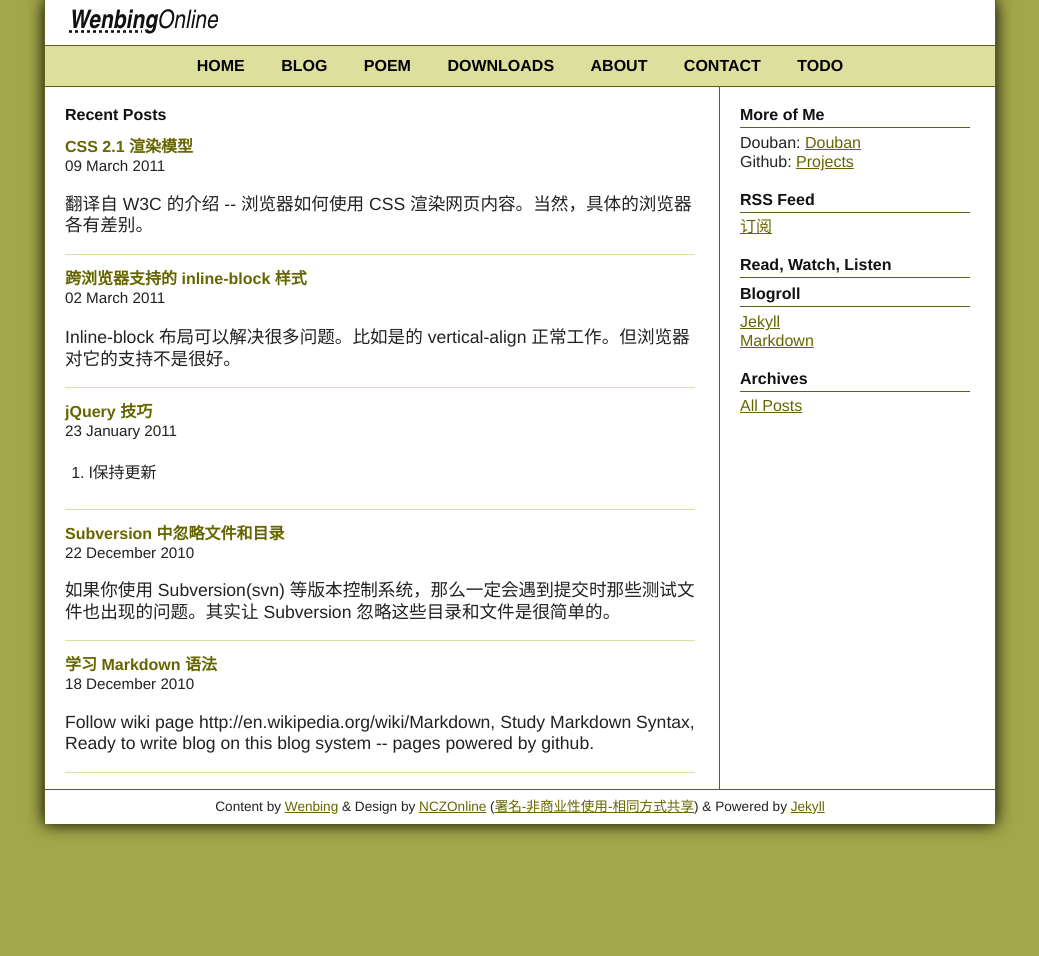
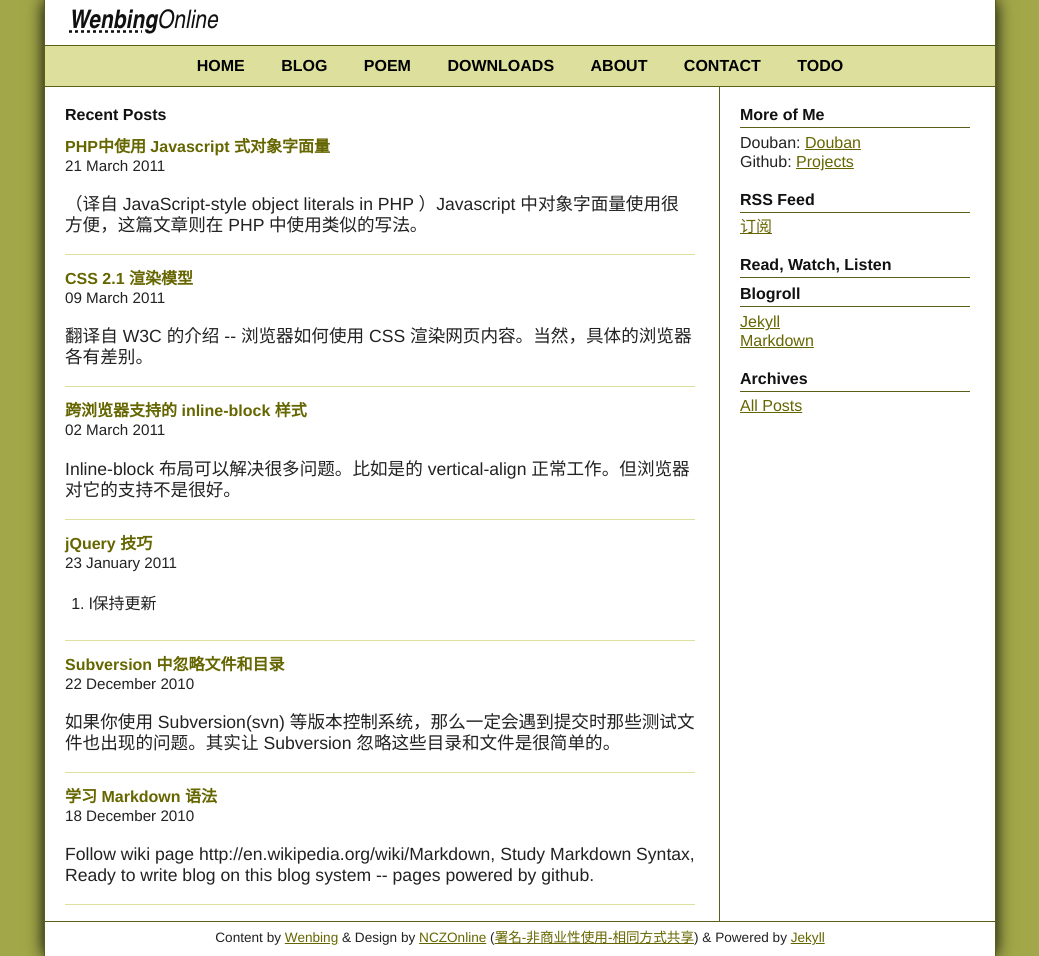
Before and after one commit to GunioRobot/wenbing.github.com, a Jekyll site: the page built from index.markdown, in a window 1280 px wide. Shown: the whole page, without its empty margins (120-1159 px from the left). Built offline with Jekyll 4.4.1, drawn with Linux system fonts in a browser that asks for light colours; Markdown is read by kramdown in place of the engine named in the settings; before the commit the page ends 900 px from its top, so only the background shows below that; some of the changed lines change nothing that is shown.

Commit message:
new post PHP中使用 Javascript 式对象字面量

```diff
--- a/_config.yml
+++ b/_config.yml
@@ -11,7 +11,7 @@ future:      true
 lsi:         false
 pygments:    true
 markdown:    maruku
-permalink:   /:categories/:year/:title.html
+permalink:   /:categories/:title.html
 
 maruku:
   use_tex:    false
--- /dev/null
+++ b/blog/_posts/2011-03-21-javascript-style-object-literals-in-php.md
@@ -0,0 +1,199 @@
+---
+layout: blog-post
+title: PHP中使用 Javascript 式对象字面量
+excerpt: （译自 JavaScript-style object literals in PHP ）Javascript 中对象字面量使用很方便，这篇文章则在 PHP 中使用类似的写法。
+---
+
+Javascript 中对象字面量标记如下：
+
+    var fido = {name: "Fido", barks:true};
+
+或者这样：
+
+    var fido = {};
+    fido.name = "Fido";
+    fido.barks = true;
+
+
+## 将关联数组转为对象
+
+PHP 中，如下是一个关联数组。
+
+    $fido = array(
+      'name' => 'Fido',
+      'barks' => true
+    );
+
+将它转为对象很简单：
+
+    $fido = (object)$fido;
+    echo gettype($fido); // "object"
+
+也可以从一个空的对象开始：
+
+    $fido = (object) array();
+
+或
+
+    $fido = new stdClass();
+
+然后
+
+    $fido->name = 'Fido';
+    $fido->barks = true;
+
+稍做解释：Javascript 中对象是哈希、是映射，或是无论其他什么名称。 PHP 中的对象则是后来添加的，而且并不比 “fancy arrays” 强大很多。Fancy associative arrays (哈希、映射、无论什么)。
+
+PHP 中对象需要 class 生成，不过 new stdClass() 让你不需要 class 就能快速获得一个空对象，跟使用 (object) 将一个数组转为对象一样。
+
+至此，一切都相当不错。那么，方法该怎么写呢？
+
+## 方法？
+
+Javascript 并不关心属性和方法。他们都是对象的成员（就像关联数组的成员一样）。只有当一个成员是函数的时候，才是可调用的。
+
+    fido.say = function() {
+      if(this.barks) {
+        return 'Woof!';
+      }
+    };
+    fido.say(); // 'Woof!'
+
+话说回来，PHP 自 5.3 起也有闭包了。所以你可以这样写：
+
+    $fido->say = function() {
+      if($this->barks) {
+        return 'Woof!';
+      }
+    };
+
+不同的是 $fido->say() 并不能执行。有两个原因：
+
+  1.  say 不是一个方法，而是一个属性。 PHP 关心这个。
+  不过你可以将此属性赋值给一个变量 $callme，现在这个变量是一个闭包对象。
+  可以这样调用它：
+
+    $callme = $fido->say;
+    echo $callme();
+
+  注意 $callme() 的那个 $。
+
+  2.  上面的调用还是会失败，因为 $this 并不指向 $fido 对象。不过你可以用 $self ，并指向全局变量 $fido。
+
+看上去有点。。。不好看，不过能运行。
+
+    $fido = (object)array();
+    $fido->name = 'Fido';
+    $fido->barks = true;
+
+    $fido->say = function() {
+      $self = $GLOBALS['fido'];
+      if($self->barks) {
+        return 'Woof!';
+      }
+    }
+
+    $callme = $fido->say;
+    $callme(); // 'Woof!'
+
+## 来点魔法点缀
+
+我们能用一点点 PHP 魔法来让这些变得漂亮点。
+PHP 有一些魔术函数，其中有个 \__call() 函数。
+如果你在一个类中实现它，则调用不存在的方法时就会执行它。
+
+我们的例子中 $fido->say 并不是一个方法。
+所以 \__call 能够截住 $fido->say() 的执行并将 $fido->say 作为闭包对象进行调用。
+闭包对象是可调用的，且与 call_user_func() 和 call_user_func_array() 完美搭配。
+所以所需全部工作如下：
+
+    $fido = new JSObject();
+    $fido->name = 'Fido';
+    $fido->barks = true;
+
+    $fido->say = function($self) {
+      if($self->barks) {
+        return 'Woof!';
+      }
+    };
+
+    echo $fido->say();
+
+如你所见，非常的 Javascript 风格。
+除了 $this 变成 $self 并且要作为每个方法的第一个参数传递进去。
+实现的秘密都在 JSObject() 类之中。
+
+    class JSObject {
+      function __call($name, $args) {
+        if(is_callable($this->$name)) {
+          array_unshift($args, $this);
+          return call_user_func_array($this->$name, $args)
+        }
+      }
+    }
+
+完美且简单。也即：
+1.  \__call 截住未找到的方法及其所有参数。
+2.  l检查有没有同名的可调用的属性（一个闭包对象属性）。
+3.  l添加 $this 到参数列表，并执行闭包对象。
+
+大功告成！现在你可以享受近乎不需要类的 JS 风格的 PHP 对象了。
+（注：$this->$name 没有写错，不是 $this->name，而是一个动态属性名。）
+
+## 最后一件事情
+
+如果我们给 JSObject 添加一个构造函数，则它可以在创建时接受任何属性。
+这样更像 Javascript —— 创建一个‘空’对象，之后再添加属性，
+或者创建的同时添加属性。
+
+可以这样修改：
+
+    class JSObject {
+      function __construct($members=array()) {
+        foreach($members as $name=>$value) {
+          $this->$name = $value;
+        }
+      }
+      function __call() {
+        if(is_callable($this->$name)) {
+          array_unshift($args, $this);
+          return call_user_func_array($this->$name, $args)
+        }
+      }
+    }
+
+使用示例如下：
+
+    $fido = new JSObject(array(
+      'name'=>'Fido',
+      'barks'=>true,
+      'say'=>function($self) {
+        if($self->barks) {
+          return 'Woof!';
+        }
+      }
+    ));
+
+    echo $fido->say(); // 'Woof!'
+
+这已经很接近 Javascript 中的对象
+（添加了 $ 和 ' 的，尽管我们不需要它们也可以）了，
+只是改了一点点东西，-> 改为 .和 => 改为 :
+
+    $fido = {
+      'name' : 'Fido',
+      'barks' : true,
+      'say': function() {
+        if(this.barks) {
+          return 'Woof';
+        }
+      }
+    };
+
+    $fido.say(); // Woof
+
+现在 JS 和 PHP 就像双胞胎！
+
+[原文][origin]
+
+[origin]:http://www.phpied.com/javascript-style-object-literals-in-php/
```
